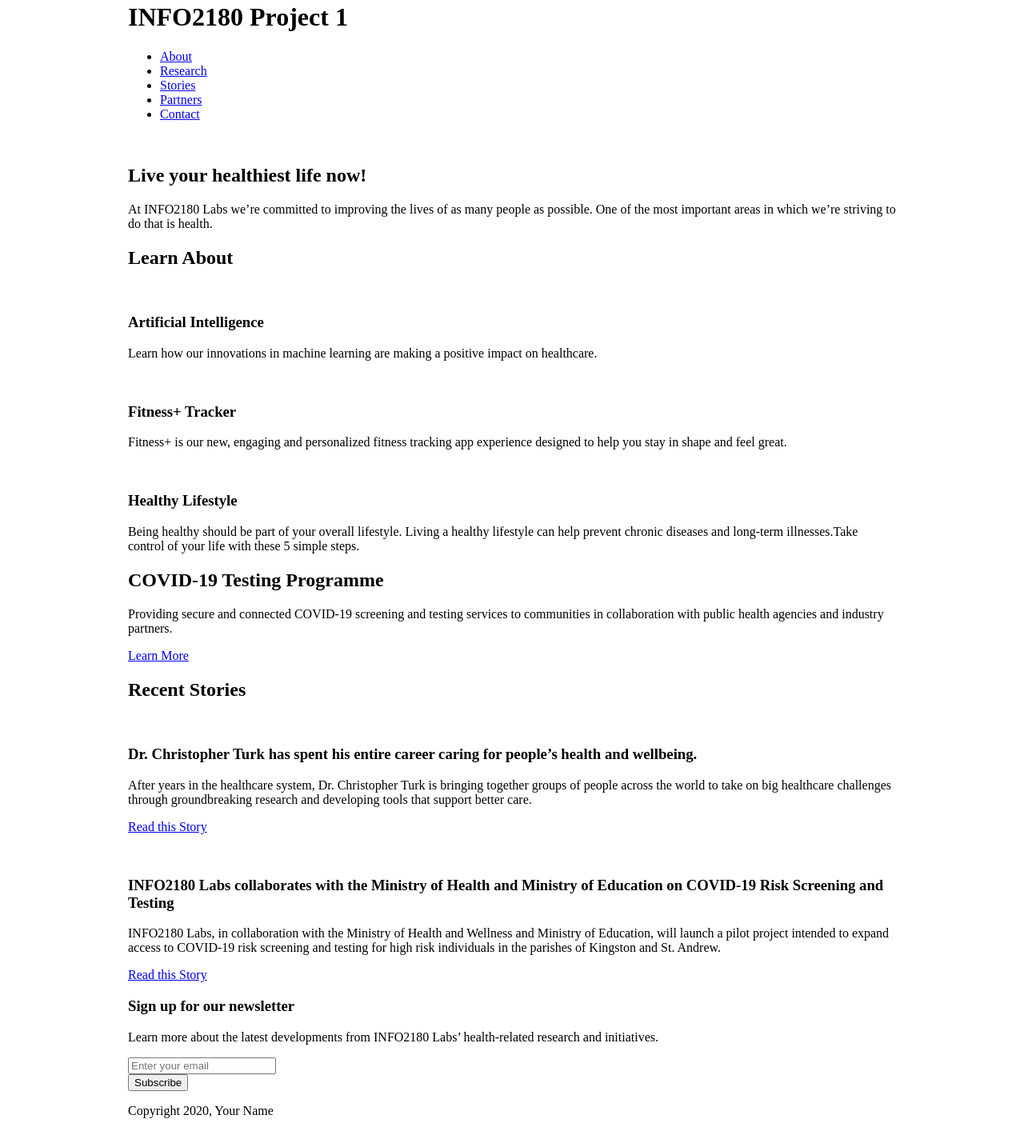
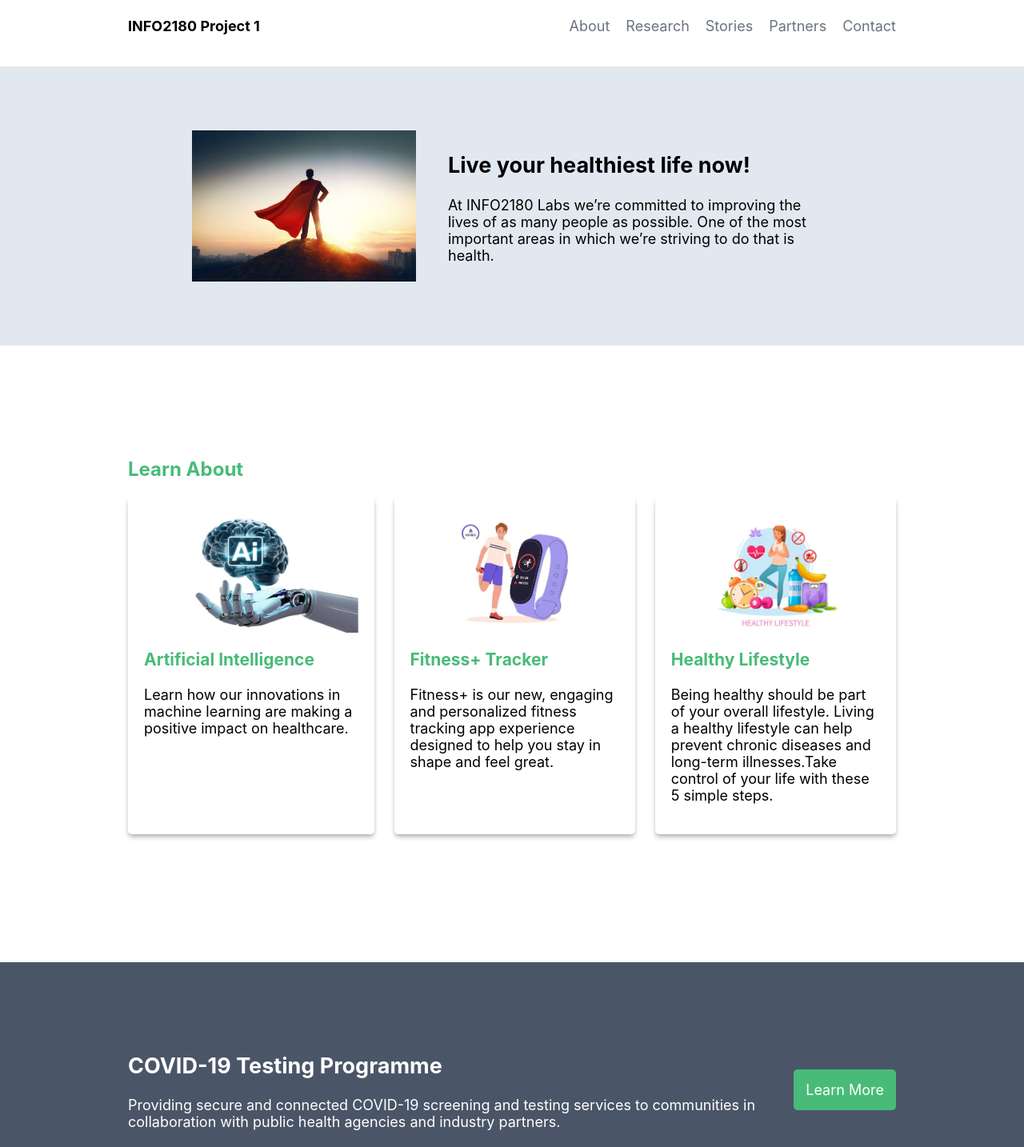
Before and after one commit to travy09/info2180-project1, a plain HTML site: page index.html in a window 1280 px wide. Shown: the part 18-1452 px from the top of the page at 80% size. Drawn offline with Linux system fonts and the light colour scheme.

Commit message:
Complete landing page implementation

```diff
--- a/index.html
+++ b/index.html
@@ -1,10 +1,10 @@
-<!DOCTYPE html>
+<!doctype html>
 <html lang="en">
   <head>
-    <meta charset="UTF-8">
-    <meta name="viewport" content="width=device-width, initial-scale=1.0">
+    <meta charset="UTF-8" />
+    <meta name="viewport" content="width=device-width, initial-scale=1.0" />
     <title>INFO2180 Project 1</title>
-    <link rel="stylesheet" href="styles.css">
+    <link rel="stylesheet" href="styles.css" />
     <script src="scripts.js"></script>
   </head>
   <body>
@@ -26,11 +26,15 @@
       <section class="overview-hero">
         <div class="container">
           <div class="overview-hero-image">
-                    <img src="#" alt="">
+            <img src="images/hh.jpg" alt="hero image" />
           </div>
           <div class="overview-hero-text">
-                    <h2>Live  your healthiest life now!</h2>
-                    <p>At INFO2180 Labs we’re committed to improving the lives of as many people as possible. One of the most important areas in which we’re striving to do that is health.</p>
+            <h2>Live your healthiest life now!</h2>
+            <p>
+              At INFO2180 Labs we’re committed to improving the lives of as many
+              people as possible. One of the most important areas in which we’re
+              striving to do that is health.
+            </p>
           </div>
         </div>
       </section>
@@ -39,24 +43,39 @@
           <h2>Learn About</h2>
           <div class="cards">
             <div class="card">
-                        <img src="#" alt="">
+              <img src="images/artificial ai.jpg" alt="AI image with a brain" />
               <div class="card-body">
                 <h3>Artificial Intelligence</h3>
-                            <p>Learn how our innovations in machine learning are making a positive impact on healthcare.</p>
+                <p>
+                  Learn how our innovations in machine learning are making a
+                  positive impact on healthcare.
+                </p>
               </div>
             </div>
             <div class="card">
-                        <img src="#" alt="">
+              <img
+                src="images/fitness.jpg"
+                alt="an image of an fitness tracker and guy"
+              />
               <div class="card-body">
                 <h3>Fitness+ Tracker</h3>
-                            <p>Fitness+ is our new, engaging and personalized fitness tracking app experience designed to help you stay in shape and feel great.</p>
+                <p>
+                  Fitness+ is our new, engaging and personalized fitness
+                  tracking app experience designed to help you stay in shape and
+                  feel great.
+                </p>
               </div>
             </div>
             <div class="card">
-                        <img src="#" alt="">
+              <img src="images/healthy.jpg" alt="image of healthy lifestyle" />
               <div class="card-body">
                 <h3>Healthy Lifestyle</h3>
-                            <p>Being healthy should be part of your overall lifestyle. Living a healthy lifestyle can help prevent chronic diseases and long-term illnesses.Take control of your life with these 5 simple steps.</p>
+                <p>
+                  Being healthy should be part of your overall lifestyle. Living
+                  a healthy lifestyle can help prevent chronic diseases and
+                  long-term illnesses.Take control of your life with these 5
+                  simple steps.
+                </p>
               </div>
             </div>
           </div>
@@ -66,7 +85,11 @@
         <div class="container">
           <div class="testing-desciption">
             <h2>COVID-19 Testing Programme</h2>
-                    <p>Providing secure and connected COVID-19 screening and testing services to communities in collaboration with public health agencies and industry partners.</p>
+            <p>
+              Providing secure and connected COVID-19 screening and testing
+              services to communities in collaboration with public health
+              agencies and industry partners.
+            </p>
           </div>
           <div class="cta">
             <a href="#" class="btn">Learn More</a>
@@ -77,18 +100,35 @@
         <div class="container">
           <h2>Recent Stories</h2>
           <article>
-                    <img src="" alt="">
+            <img src="images/doc.jpg" alt="picture of Dr. Christopher Turk" />
             <div class="article-body">
-                        <h3>Dr. Christopher Turk has spent his entire career caring for people’s health and wellbeing.</h3>
-                        <p>After years in the healthcare system, Dr. Christopher Turk is bringing together groups of people across the world to take on big healthcare challenges through groundbreaking research and developing tools that support better care.</p>
+              <h3>
+                Dr. Christopher Turk has spent his entire career caring for
+                people’s health and wellbeing.
+              </h3>
+              <p>
+                After years in the healthcare system, Dr. Christopher Turk is
+                bringing together groups of people across the world to take on
+                big healthcare challenges through groundbreaking research and
+                developing tools that support better care.
+              </p>
               <p><a href="#">Read this Story</a></p>
             </div>
           </article>
           <article>
-                    <img src="" alt="">
+            <img src="images/lab.jpg" alt="Laboratory image " />
             <div class="article-body">
-                        <h3>INFO2180 Labs collaborates with the Ministry of Health and Ministry of Education on COVID-19 Risk Screening and Testing</h3>
-                        <p>INFO2180 Labs, in collaboration with the Ministry of Health and Wellness and Ministry of Education, will launch a pilot project intended to expand access to COVID-19 risk screening and testing for high risk individuals in the parishes of Kingston and St. Andrew.</p>
+              <h3>
+                INFO2180 Labs collaborates with the Ministry of Health and
+                Ministry of Education on COVID-19 Risk Screening and Testing
+              </h3>
+              <p>
+                INFO2180 Labs, in collaboration with the Ministry of Health and
+                Wellness and Ministry of Education, will launch a pilot project
+                intended to expand access to COVID-19 risk screening and testing
+                for high risk individuals in the parishes of Kingston and St.
+                Andrew.
+              </p>
               <p><a href="#">Read this Story</a></p>
             </div>
           </article>
@@ -97,10 +137,18 @@
       <section class="newsletter">
         <div class="container">
           <h3>Sign up for our newsletter</h3>
-                <p>Learn more about the latest developments from INFO2180 Labs’ health-related research and initiatives.</p>
+          <p>
+            Learn more about the latest developments from INFO2180 Labs’
+            health-related research and initiatives.
+          </p>
           <form action="#" method="post">
             <div class="form-group">
-                        <input type="email" name="email" id="email" placeholder="Enter your email">
+              <input
+                type="email"
+                name="email"
+                id="email"
+                placeholder="Enter your email"
+              />
             </div>
             <button type="submit" class="btn">Subscribe</button>
           </form>
@@ -110,7 +158,7 @@
     </main>
     <footer>
       <div class="container">
-            <p>Copyright 2020, Your Name</p>
+        <p>Copyright 2020, Trahvall Mckenize</p>
       </div>
     </footer>
   </body>
--- a/scripts.js
+++ b/scripts.js
@@ -1 +1,18 @@
-/* Add your JavaScript to this file */
+document.addEventListener("DOMContentLoaded", function () {
+  const form = document.querySelector(".newsletter form");
+  const emailInput = document.querySelector("#email");
+  const messageDiv = document.querySelector(".message");
+
+  form.addEventListener("submit", function (event) {
+    event.preventDefault();
+
+    const email = emailInput.value.trim();
+
+    if (email === "") {
+      messageDiv.textContent = "Please enter a valid email address.";
+    } else {
+      messageDiv.textContent = `Thank you! Your email address ${email} has been added to our mailing list!`;
+      emailInput.value = "";
+    }
+  });
+});
--- a/styles.css
+++ b/styles.css
@@ -1,11 +1,205 @@
 /* Add your CSS to this file */
+
 body {
     margin: 0;
     font-size: 16px;
 }
+section:not(.newsletter) {
+  margin-bottom: 80px;
+}
+body {
+  font-family: -apple-system, BlinkMacSystemFont, "Segoe UI", Roboto, "Helvetica Neue", Arial, "Noto Sans", sans-serif;
+  font-size: 18px;
+}
 
 .container {
-    margin: 0 auto;
-    max-width: 960px;
-    width: 100%;
+  margin: 20px auto;
+  max-width: 960px;
+  width: 90%;
 }
+/* --- HEADER --- */
+header {
+  padding: 20px 0;
+  background-color: white;
+
+}
+
+header .container {
+  display: flex;
+  justify-content: space-between;
+  align-items: center;
+}
+
+header h1 {
+  margin: 0;
+  font-size: 18px;
+}
+
+header ul {
+  display: flex;
+  list-style: none;
+  margin: 0;
+  padding: 0;
+  gap: 20px;
+
+}
+a{
+    text-decoration: none;
+    color: #6b7280;
+}
+header ul a:hover{
+     color: #5A67D8;
+}
+
+
+/* --- HERO SECTION --- */
+
+.overview-hero {
+  padding: 60px 0;
+  background-color: #E2E8F0;
+}
+
+.overview-hero .container {
+  display: flex;
+  align-items: center;
+  justify-content: center;
+  gap: 40px;
+}
+
+.overview-hero-image img {
+  max-width: 280px;
+  width: 100%;
+  height: auto;
+  display: block;
+}
+
+.overview-hero-text {
+  max-width: 480px;
+}
+
+/* --- LEARN ABOUT CARDS --- */
+.learn-about {
+  padding: 40px 0 60px 0;
+}
+.learn-about h2{
+    color: #48BB78;
+    font-size: 24px;
+}
+.learn-about h3{
+    color: #48BB78;
+    font-size: 21px;
+}
+.cards {
+  display: grid;
+  grid-template-columns: repeat(3, 1fr);
+  gap: 25px;
+
+}
+
+.card {
+  padding: 20px;
+  border: #E2E8F0;
+  border-radius: 5px;
+  box-shadow: 0 4px 6px -1px rgba(0, 0, 0, 0.3), 0 2px 4px -1px rgba(0, 0, 0, 0.06);
+}
+
+.card img {
+  height: 150px;
+  display: block;
+  margin: 0 auto 15px auto;
+}
+
+/* --- TESTING --- */
+
+.testing {
+  padding: 70px 0;
+  background-color: #4A5568 ;
+  color: white;
+}
+
+.testing .container {
+  display: flex;
+  justify-content: space-between;
+  align-items: center;
+  gap: 40px;
+}
+
+.testing-description {
+  max-width: 600px;
+}
+
+.cta a {
+    color: white;
+    padding: 15px;
+  background-color: #48BB78;
+  white-space: nowrap;
+  border-radius: 5px;
+}
+
+/* --- STORIES --- */
+.stories h2{
+    color: #5A67D8;
+
+}
+.stories h3{
+    font-size: 18px;
+
+}
+.stories article a{
+    color: #5A67D8;
+
+}
+.stories article {
+  display: flex;
+  align-items: center;
+  gap: 30px;
+  margin-bottom: 40px;
+
+}
+.stories img {
+  width: 150px;
+  height: 150px;
+  border-radius: 50%;
+  object-fit: cover;
+  flex-shrink: 0;
+}
+
+
+/* --- NEWSLETTER --- */
+.newsletter {
+  padding: 60px 0;
+  background-color :#48bb78 ;
+  color: white;
+}
+
+.newsletter .container {
+  max-width: 480px;
+}
+
+.newsletter h3 {
+  text-align: center;
+}
+
+.newsletter form {
+  display: flex;
+  gap: 10px;
+}
+.btn{
+    width: 100px;
+ background-color: #5A67D8;
+}
+
+.newsletter input {
+  flex: 1;
+  padding: 12px;
+  width: 290px;
+}
+
+/* --- FOOTER--- */
+
+
+footer{
+  background-color: #4a5568;
+  color:white;
+ padding: 20px 0;
+}
```
Also changed, not shown: images/artificial ai.jpg (added), images/doc.jpg (added), images/fitness.jpg (added), images/healthy.jpg (added), images/hh.jpg (added), images/lab.jpg (added). Lines whose indentation alone changed are shown as unchanged.
